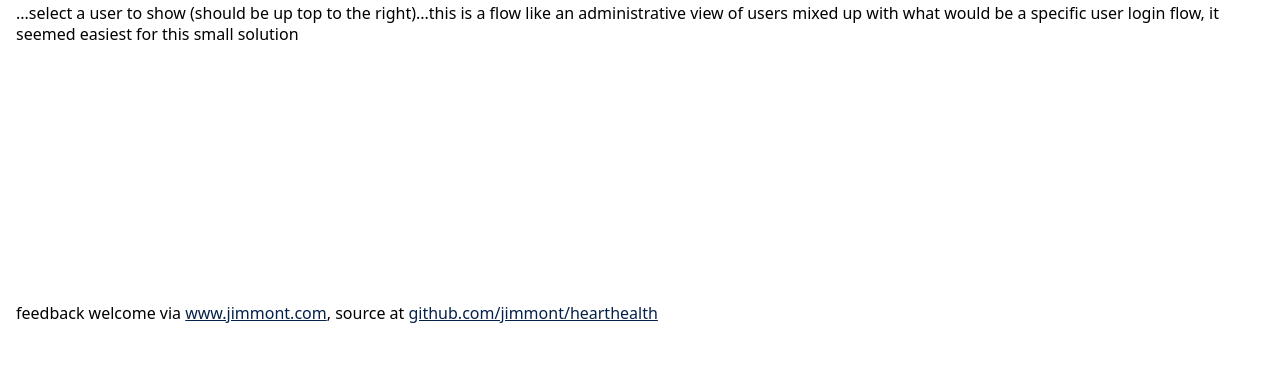
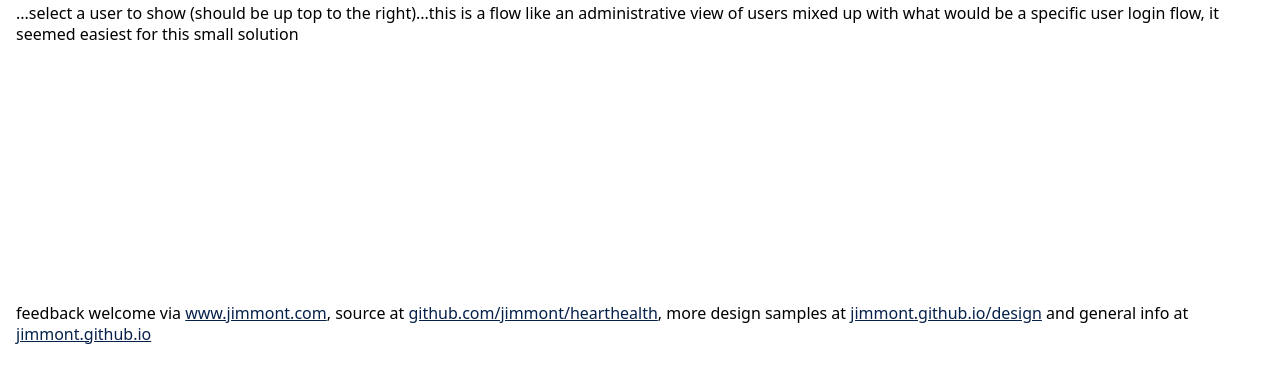
Before and after one commit to jimmont/hearthealth, a plain HTML site: page index.html in a window 1280 px wide. Shown: the part 51-434 px from the top of the page. Drawn offline with Linux system fonts and the light colour scheme; no server answers.

Commit message:
add related links

```diff
--- a/index.html
+++ b/index.html
@@ -63,7 +63,7 @@ section[description]{cols: auto 22em;padding:1em;}
 </header>
 <section hh-chart>
 	<hh-measurements><p>A distribution of heart rate, weight and body fat percentages with calibration metrics over time.</p></hh-measurements>
-	<p>feedback welcome via <a href="https://www.jimmont.com/">www.jimmont.com</a>, source at <a href="https://github.com/jimmont/hearthealth/">github.com/jimmont/hearthealth</a></p>
+	<p>feedback welcome via <a href="https://www.jimmont.com/">www.jimmont.com</a>, source at <a href="https://github.com/jimmont/hearthealth/">github.com/jimmont/hearthealth</a>, more design samples at <a href="https://jimmont.github.io/design/">jimmont.github.io/design</a> and general info at <a href="https://jimmont.github.io">jimmont.github.io</a></p>
 </section>
 <script type=module src="./ui.js"></script>
 <noscript><p>please enable javascript</p></noscript>
```
